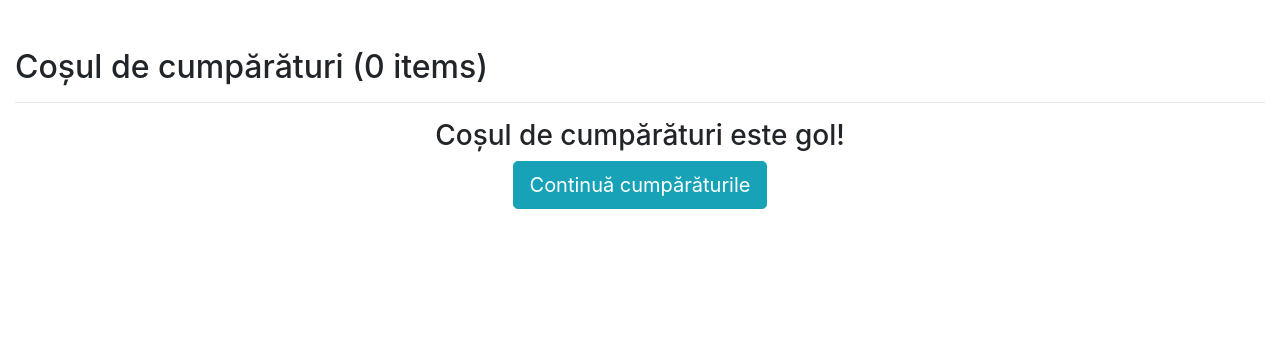
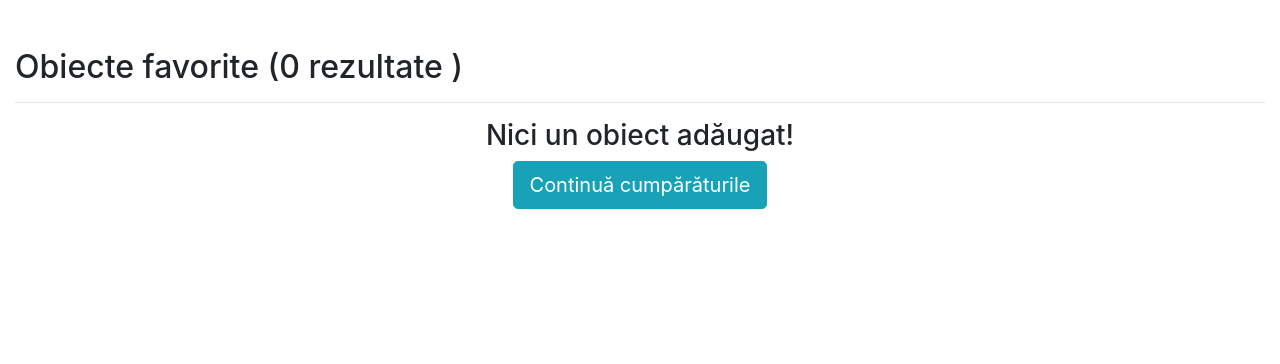
Before and after one commit to gotursix/online-shop, a PHP site: page /cart in a window 1280 px wide. Shown: the part 56-420 px from the top of the page. Run offline with PHP 8.4, Linux system fonts and the light colour scheme; data that the repository does not hold is empty.

Commit message:
some fixes

```diff
--- a/app/views/cart/index.php
+++ b/app/views/cart/index.php
@@ -2,12 +2,12 @@
 
 <?php $this->start('body')?>
 <h2>
-Coșul de cumpărături (<?=$this->itemCount?> item<?=($this->itemCount == 1)?"" : "s"?>)</h2>
+Obiecte favorite (<?=$this->itemCount?> rezultate<?=($this->itemCount == 1)?"" : " "?>)</h2>
 <hr />
 <div class="row">
   <?php if(sizeof($this->items) == 0): ?>
     <div class="col col-md-8 offset-md-2 text-center">
-      <h3>Coșul de cumpărături este gol!</h3>
+      <h3>Nici un obiect adăugat!</h3>
       <a href="<?=PROOT?>" class="btn btn-lg btn-info">Continuă cumpărăturile</a>
     </div>
 <?php else: ?>
@@ -49,8 +49,6 @@ Coșul de cumpărături (<?=$this->itemCount?> item<?=($this->itemCount == 1)?""
 
   <aside class="col col-md-4 ">
     <div class="shopping-cart-summary">
-      <a href="<?=PROOT?>cart/checkout/<?=$this->cartId?>" class="btn btn-lg btn-primary btn-block">
-Continuați cu verificarea</a>
       <div class="cart-line-item">
         <div>Item<?=($this->itemCount == 1)?"" : "s"?> (<?=$this->itemCount?>)</div>
         <div>$<?=$this->subTotal?></div>
--- a/app/views/products/details.php
+++ b/app/views/products/details.php
@@ -51,7 +51,7 @@
     <div>
       <a href="<?=PROOT?>cart/addToCart/<?=$this->product->id?>" class="btn btn-info">
         <i class="fas fa-cart-plus"></i>
-Adaugă în coșul de cumpărături
+Adaugă la favorite
       </a>
     </div>
   </div>
```
